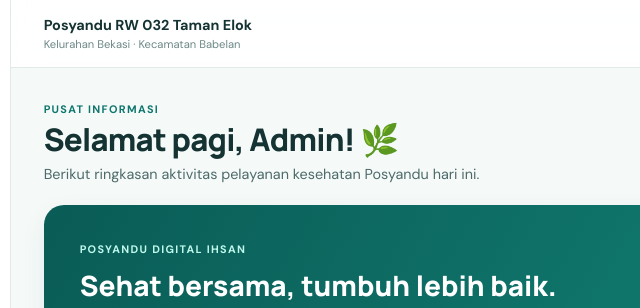
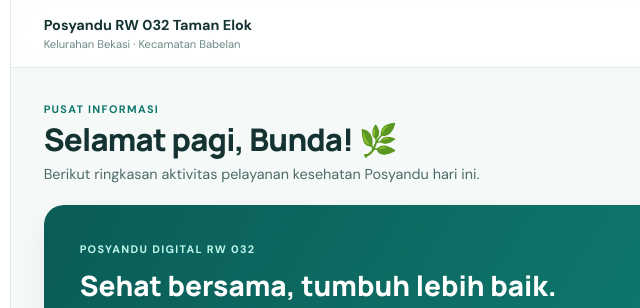
Before and after one commit to DTE-032/posyandu-rw032-tamanelok, a plain HTML site: page index.html in a window 1280 px wide. Shown: the top 308 px of the page, 253-893 px from the left. Drawn offline with nearby package versions, Linux system fonts and the light colour scheme.

Commit message:
Update index.html

```diff
--- a/index.html
+++ b/index.html
@@ -122,13 +122,13 @@
         <section class="page-view active" id="view-dashboard" aria-labelledby="heading-dashboard">
           <div class="page-header">
             <span class="eyebrow">PUSAT INFORMASI</span>
-            <h1 class="page-title" id="heading-dashboard">Selamat pagi, Admin! 🌿</h1>
+            <h1 class="page-title" id="heading-dashboard">Selamat pagi, Bunda! 🌿</h1>
             <p class="page-subtitle">Berikut ringkasan aktivitas pelayanan kesehatan Posyandu hari ini.</p>
           </div>
 
           <div class="hero-banner">
             <div class="hero-content">
-              <span class="hero-tag">POSYANDU DIGITAL IHSAN</span>
+              <span class="hero-tag">POSYANDU DIGITAL RW 032</span>
               <h2>Sehat bersama, tumbuh lebih baik.</h2>
               <p>Kelola data balita, pantau tumbuh kembang, dan tingkatkan pelayanan kesehatan masyarakat dalam satu aplikasi terpadu.</p>
               <button type="button" class="btn btn-light" data-goto="pelayanan">
```
